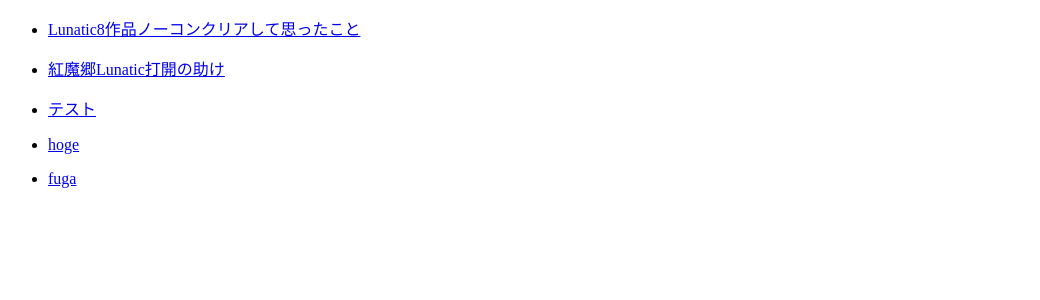
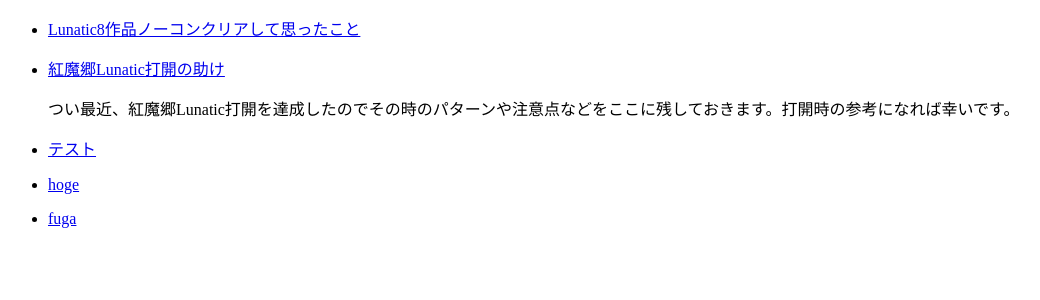
Before and after one commit to kelp-of-truth/articles, a Jekyll site: the page built from index.md, in a window 1280 px wide. Shown: the top 300 px of the page, without its empty margins (0-1040 px from the left). Built offline with Jekyll 4.4.1, drawn with Linux system fonts in a browser that asks for light colours.

Commit message:
Update 2024-10-19-EoSD.md

```diff
--- a/_posts/2024-10-19-EoSD.md
+++ b/_posts/2024-10-19-EoSD.md
@@ -1,5 +1,6 @@
 ---
 title: 紅魔郷Lunatic打開の助け
+description: つい最近、紅魔郷Lunatic打開を達成したのでその時のパターンや注意点などをここに残しておきます。打開時の参考になれば幸いです。
 tags:
  - ゲーム
  - 東方Project
```
